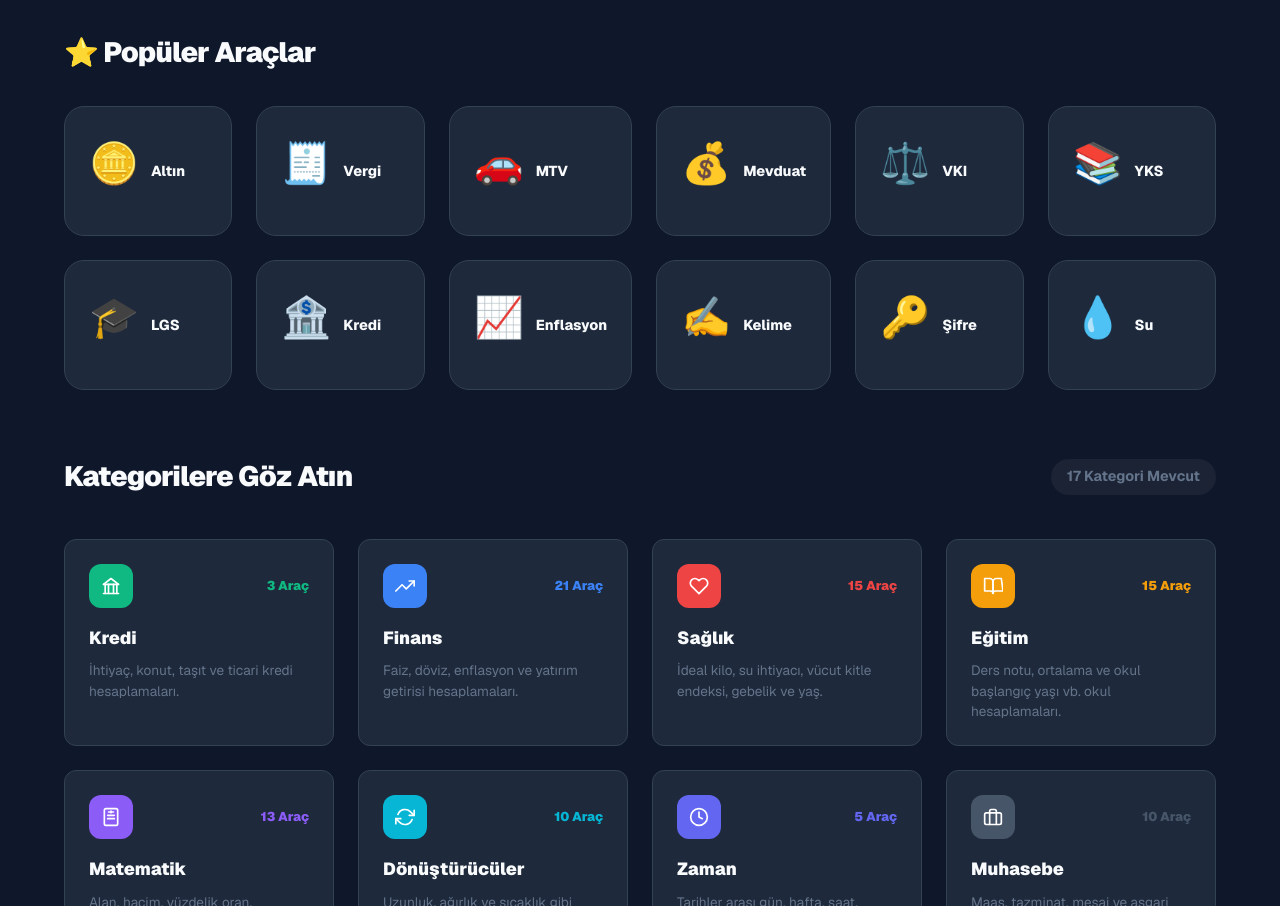
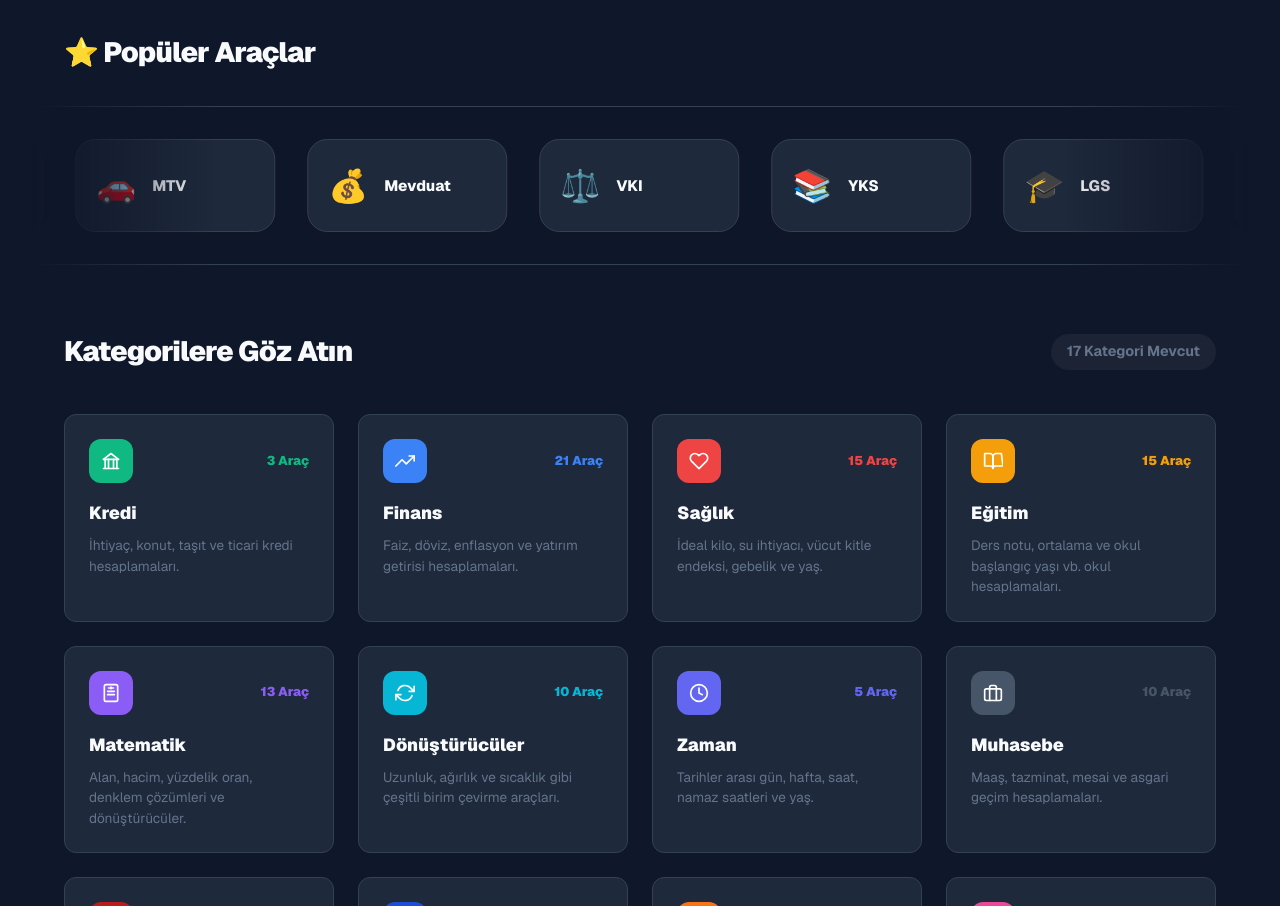
Before and after one commit to Mefeuzunn/kalkula.com, a Next.js app: page / in a window 1280 px wide. Shown: the part 878-1784 px from the top of the page. Built offline with nearby package versions, Linux system fonts and the light colour scheme.

Commit message:
feat: complete infinite auto-scrolling marquee for popular tools

```diff
--- a/src/app/globals.css
+++ b/src/app/globals.css
@@ -219,6 +219,21 @@ input, textarea, select {
 @keyframes fadeIn {
   from { opacity: 0; transform: translateY(4px); }
   to { opacity: 1; transform: translateY(0); }
+}
+
+@keyframes marquee {
+  0% { transform: translateX(0); }
+  100% { transform: translateX(-50%); }
+}
+
+.animate-marquee {
+  display: flex;
+  width: max-content;
+  animation: marquee 40s linear infinite;
+}
+
+.animate-marquee:hover {
+  animation-play-state: paused;
 }
 
 .animate-fade-in {
--- a/src/app/page.tsx
+++ b/src/app/page.tsx
@@ -98,15 +98,40 @@ export default function Home() {
          <AdPlaceholder type="leaderboard" />
 
          <section style={{ marginBottom: "4rem" }}>
-            <h2 style={{ fontSize: "1.75rem", fontWeight: 900, marginBottom: "2rem", letterSpacing: '-0.03em' }}>⭐ Popüler Araçlar</h2>
-            <div style={{ display: 'grid', gridTemplateColumns: 'repeat(6, 1fr)', gap: '1.5rem' }}>
-              {POPULAR_TOOLS.map((tool) => (
-                <Link key={tool.slug} href={`/hesapla/${tool.slug}`} className="popular-card" style={{ padding: '1.5rem', background: 'var(--surface)', border: '1px solid var(--border)', borderRadius: '20px', textAlign: 'center', transition: 'all 0.3s cubic-bezier(0.4, 0, 0.2, 1)' }}>
-                  <div style={{ fontSize: "2.5rem", marginBottom: "1rem" }}>{tool.icon}</div>
-                  <div style={{ fontWeight: 800, fontSize: '0.9rem' }}>{tool.title}</div>
+          <h2 style={{ fontSize: "1.75rem", fontWeight: 900, marginBottom: "2rem", letterSpacing: '-0.03em' }}>⭐ Popüler Araçlar</h2>
+
+          <div style={{
+            position: 'relative',
+            overflow: 'hidden',
+            margin: '0 -2rem',
+            padding: '2rem 0',
+            background: 'rgba(0,0,0,0.02)',
+            borderTop: '1px solid var(--border)',
+            borderBottom: '1px solid var(--border)',
+            maskImage: 'linear-gradient(to right, transparent, black 15%, black 85%, transparent)',
+            WebkitMaskImage: 'linear-gradient(to right, transparent, black 15%, black 85%, transparent)'
+          }}>
+            <div className="animate-marquee" style={{ gap: '2rem' }}>
+              {[...POPULAR_TOOLS, ...POPULAR_TOOLS].map((tool, index) => (
+                <Link key={`${tool.slug}-${index}`} href={`/hesapla/${tool.slug}`} className="popular-card" style={{
+                  flexShrink: 0,
+                  width: '200px',
+                  padding: '1.25rem',
+                  background: 'var(--surface)',
+                  border: '1px solid var(--border)',
+                  borderRadius: '20px',
+                  display: 'flex',
+                  alignItems: 'center',
+                  gap: '1rem',
+                  transition: 'all 0.3s cubic-bezier(0.4, 0, 0.2, 1)',
+                  boxShadow: '0 4px 12px rgba(0,0,0,0.05)'
+                }}>
+                  <div style={{ fontSize: "2rem" }}>{tool.icon}</div>
+                  <div style={{ fontWeight: 800, fontSize: '0.95rem' }}>{tool.title}</div>
                 </Link>
               ))}
             </div>
+          </div>
          </section>
 
          <section id="tools">
@@ -167,36 +192,31 @@ export default function Home() {
           Kalkula profesyonel araçları ile hayatınızı kolaylaştırın.
         </p>
 
-        {/* Continuous Sliding Quick Access Circles */}
-        <div style={{ position: 'relative', margin: '0 -1.5rem', padding: '0 1.5rem' }}>
+        <div style={{ position: 'relative', overflow: 'hidden', margin: '0 -1.5rem' }}>
           <div
+            className="animate-marquee"
             style={{
-              display: 'flex',
               gap: '1rem',
-              overflowX: 'auto',
-              padding: '0.5rem 1rem 1rem',
+              padding: '1.5rem 1rem',
               maskImage: 'linear-gradient(to right, transparent, black 10%, black 90%, transparent)',
-              WebkitMaskImage: 'linear-gradient(to right, transparent, black 10%, black 90%, transparent)',
-              scrollSnapType: 'x proximity'
+              WebkitMaskImage: 'linear-gradient(to right, transparent, black 10%, black 90%, transparent)'
             }}
-            className="hide-scrollbar"
           >
-            {POPULAR_TOOLS.map((tool) => (
+            {[...POPULAR_TOOLS, ...POPULAR_TOOLS].map((tool, index) => (
               <Link
-                key={tool.slug}
+                key={`${tool.slug}-${index}`}
                 href={`/hesapla/${tool.slug}`}
                 style={{
                   display: 'flex',
                   flexDirection: 'column',
                   alignItems: 'center',
                   gap: '0.6rem',
-                  flexShrink: 0,
-                  scrollSnapAlign: 'start'
+                  flexShrink: 0
                 }}
               >
                 <div style={{
-                  width: 64,
-                  height: 64,
+                  width: 72,
+                  height: 72,
                   borderRadius: '50%',
                   background: 'rgba(255,255,255,0.08)',
                   backdropFilter: 'blur(10px)',
@@ -204,14 +224,14 @@ export default function Home() {
                   display: 'flex',
                   alignItems: 'center',
                   justifyContent: 'center',
-                  fontSize: '1.75rem',
+                  fontSize: '2rem',
                   boxShadow: '0 10px 25px rgba(0,0,0,0.15)',
                   transition: 'transform 0.2s',
                 }}>
                   {tool.icon}
                 </div>
                 <span style={{
-                  fontSize: '0.65rem',
+                  fontSize: '0.7rem',
                   fontWeight: 900,
                   textTransform: 'uppercase',
                   letterSpacing: '0.08em',
@@ -222,16 +242,6 @@ export default function Home() {
                 </span>
               </Link>
             ))}
-            {/* Last Item (Converter) */}
-            <Link href="/converter" style={{ display: 'flex', flexDirection: 'column', alignItems: 'center', gap: '0.6rem', flexShrink: 0 }}>
-                <div style={{
-                  width: 64, height: 64, borderRadius: '50%', background: '#ffffff',
-                  display: 'flex', alignItems: 'center', justifyContent: 'center',
-                  fontSize: '1.75rem', color: 'var(--accent-primary)',
-                  boxShadow: '0 10px 25px rgba(0,0,0,0.2)'
-                }}>📄</div>
-                <span style={{ fontSize: '0.65rem', fontWeight: 900, textTransform: 'uppercase', letterSpacing: '0.08em', color: 'white' }}>Dosya</span>
-            </Link>
           </div>
         </div>
       </section>
```
